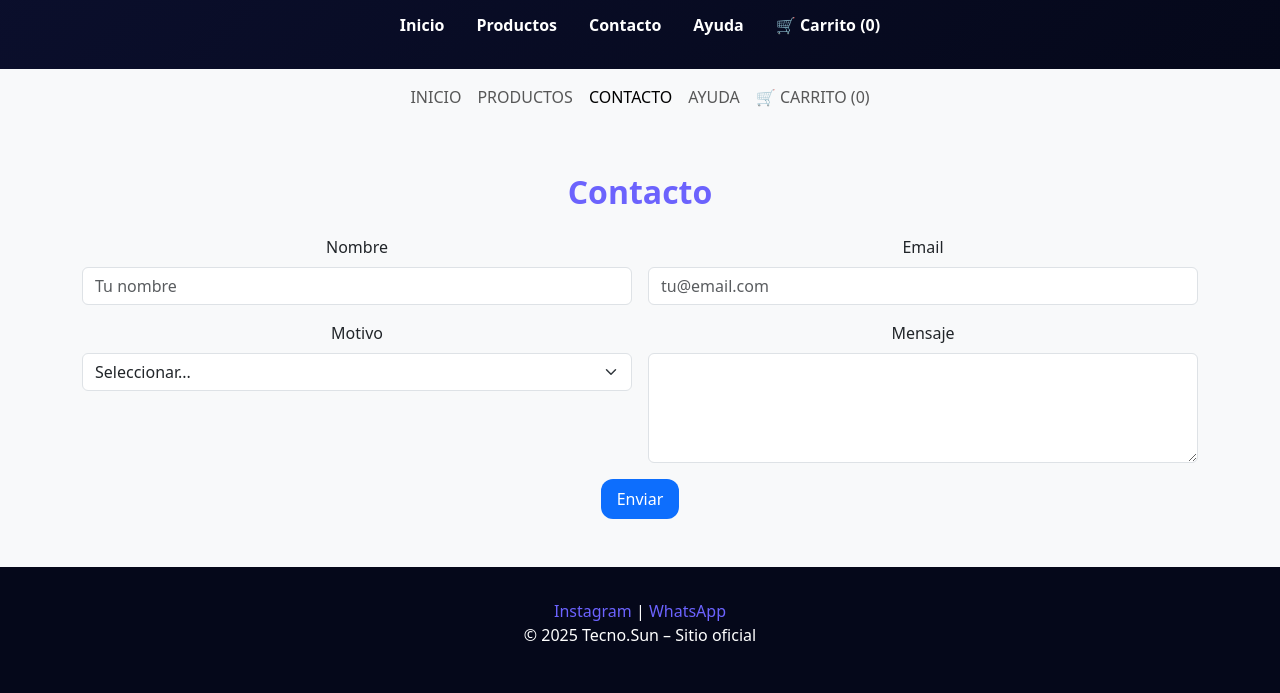
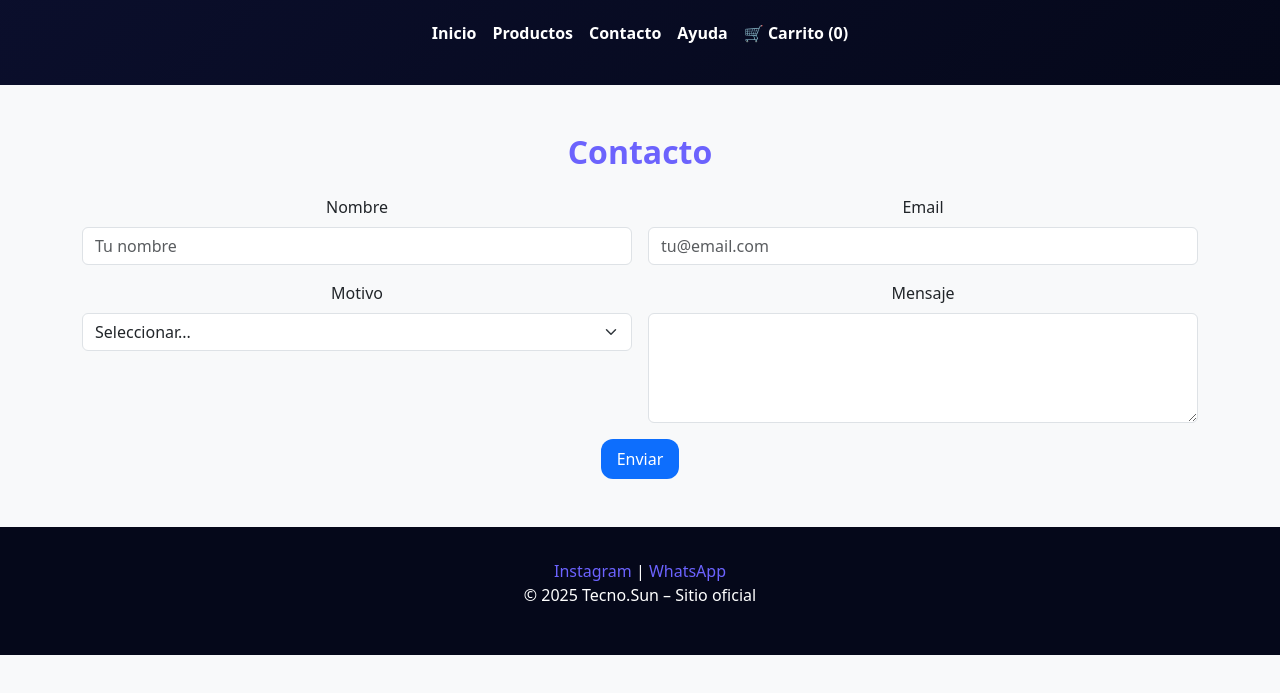
Before and after one commit to alerestovich11-design/tecno.sun, a website: page pages/contacto.html in a window 1280 px wide. Shown: the part 105-798 px from the top of the page. Drawn offline with nearby package versions, Linux system fonts and the light colour scheme.

Commit message:
actualizacion 19:55

```diff
--- a/pages/contacto.html
+++ b/pages/contacto.html
@@ -23,38 +23,27 @@
             <h1 class="title m-0">Tecno.Sun</h1>
         </div>
 
-        <nav class="nav-menu mt-3">
-            <a href="../index.html">Inicio</a>
-            <a href="productos.html">Productos</a>
-            <a href="contacto.html">Contacto</a>
-            <a href="ayuda.html">Ayuda</a>
-            <a href="carrito.html">🛒 Carrito (0)</a>
+        <nav class="navbar navbar-expand-md mt-3">
+
+            <button class="navbar-toggler me-auto" type="button" data-bs-toggle="collapse" data-bs-target="#menuPrincipal">
+                <span class="navbar-toggler-icon"></span>
+            </button>
+
+            <div class="collapse navbar-collapse justify-content-center" id="menuPrincipal">
+                <div class="nav-menu d-flex gap-3">
+                    <a href="../index.html">Inicio</a>
+                    <a href="productos.html">Productos</a>
+                    <a href="contacto.html">Contacto</a>
+                    <a href="ayuda.html">Ayuda</a>
+                    <a href="carrito.html">🛒 Carrito (<span id="contador-carrito">0</span>)</a>
+                </div>
+            </div>
+
         </nav>
 
     </div>
 </header>
 
-
-<!-- ===== NAV ===== -->
-<nav class="navbar navbar-expand-lg">
-    <div class="container-fluid">
-
-        <button class="navbar-toggler" type="button" data-bs-toggle="collapse" data-bs-target="#menu">
-            <span class="navbar-toggler-icon"></span>
-        </button>
-
-        <div class="collapse navbar-collapse" id="menu">
-            <ul class="navbar-nav mx-auto">
-                <li class="nav-item"><a class="nav-link" href="../index.html">INICIO</a></li>
-                <li class="nav-item"><a class="nav-link" href="./productos.html">PRODUCTOS</a></li>
-                <li class="nav-item"><a class="nav-link active" href="./contacto.html">CONTACTO</a></li>
-                <li class="nav-item"><a class="nav-link" href="./ayuda.html">AYUDA</a></li>
-                <li class="nav-item"><a class="nav-link" href="./carrito.html">🛒 CARRITO (<span id="contador-carrito">0</span>)</a></li>
-            </ul>
-        </div>
-
-    </div>
-</nav>
 
 <!-- ===== MAIN ===== -->
 <main class="container my-5">
--- a/scss/_components.scss
+++ b/scss/_components.scss
@@ -24,3 +24,21 @@
     opacity: .85;
     }
 }
+
+/* ===== MENÚ Y NAVEGACIÓN ===== */
+
+.nav-menu a {
+    color: white;
+    text-decoration: none;
+    font-weight: bold;
+
+&:hover {
+    opacity: 0.8;
+    }
+}
+
+/* Ajustes del navbar de Bootstrap */
+
+.navbar {
+    padding-left: 0;
+}
```
Also changed, not shown: index.html (+14 -26 lines), pages/ayuda.html (+16 -27 lines), pages/carrito.html (+18 -17 lines), pages/checkout.html (+16 -21 lines), pages/productos.html (+17 -6 lines), scss/_layout.scss (line endings or trailing spaces), scss/_mixins.scss (line endings or trailing spaces), scss/_variables.scss (line endings or trailing spaces).
